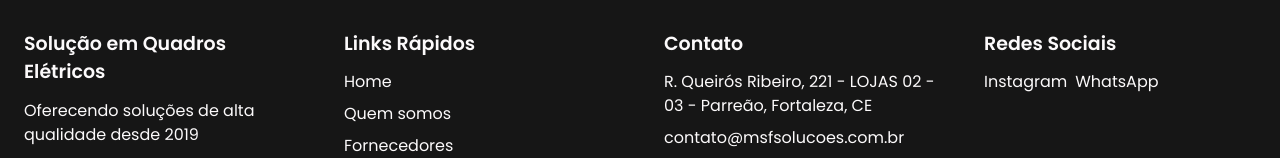
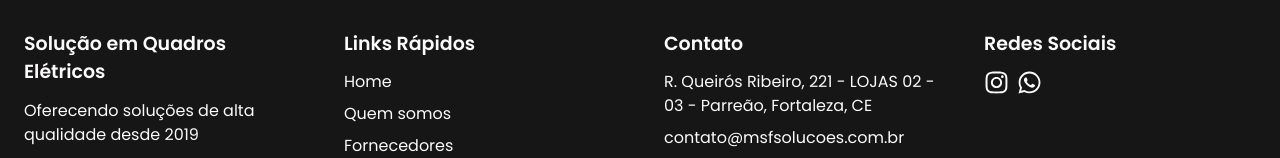
Before and after one commit to samuelabreu00/MSF, a React (Vite) app: page / in a window 1280 px wide. Shown: the part 3541-3699 px from the top of the page. Built offline with nearby package versions, Linux system fonts and the light colour scheme.

Commit message:
add arquivo vercel

```diff
--- a/src/components/footer.tsx
+++ b/src/components/footer.tsx
@@ -1,4 +1,6 @@
 import styled from "styled-components"
+import { FaInstagram } from "react-icons/fa";
+import { FaWhatsapp } from "react-icons/fa";
 
 const FooterContainer = styled.div`
 background-color: var(--black);
@@ -48,6 +50,10 @@ padding: 4rem 0;
                 }
                 li{
                     list-style: none;
+
+                    a{
+                        font-size: 25px;
+                    }
                 }
             }
         }
@@ -65,7 +71,7 @@ export const Footer = () =>{
     const currentYear = new Date().getFullYear();
     return(
         <>
-        <FooterContainer id="contato">
+        <FooterContainer >
             <div className="contentFooter">
                 <div className="box">
                     <h1>Solução em Quadros Elétricos</h1>
@@ -95,8 +101,8 @@ export const Footer = () =>{
                 <div className="box">
                     <h1>Redes Sociais</h1>
                     <ul className="social">
-                        <li>Instagram</li>
-                        <li>WhatsApp</li>
+                        <li><a href=""><FaInstagram /></a></li>
+                        <li><a href=""><FaWhatsapp /></a></li>
                     </ul>
                 </div>
             </div>
--- a/src/screens/contato.tsx
+++ b/src/screens/contato.tsx
@@ -83,7 +83,7 @@
   export const Contato = () =>{
     return(
         <>
-        <ContatoContainer>
+        <ContatoContainer id="contato">
           <div className="contentContato">
             <h1>Entre em contato</h1>
             <div className="flex">
```
Also changed, not shown: vercel.json (added).
